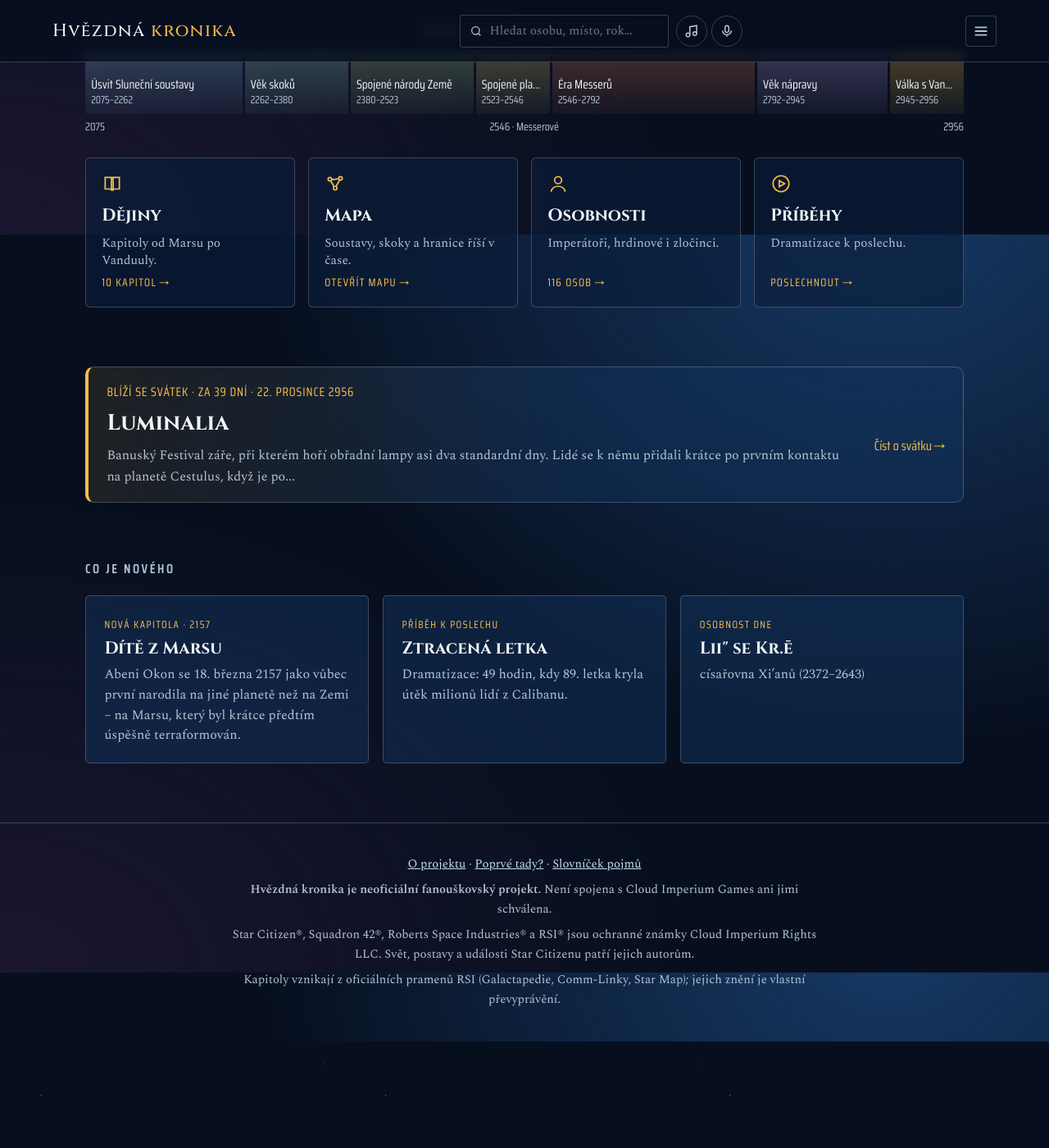
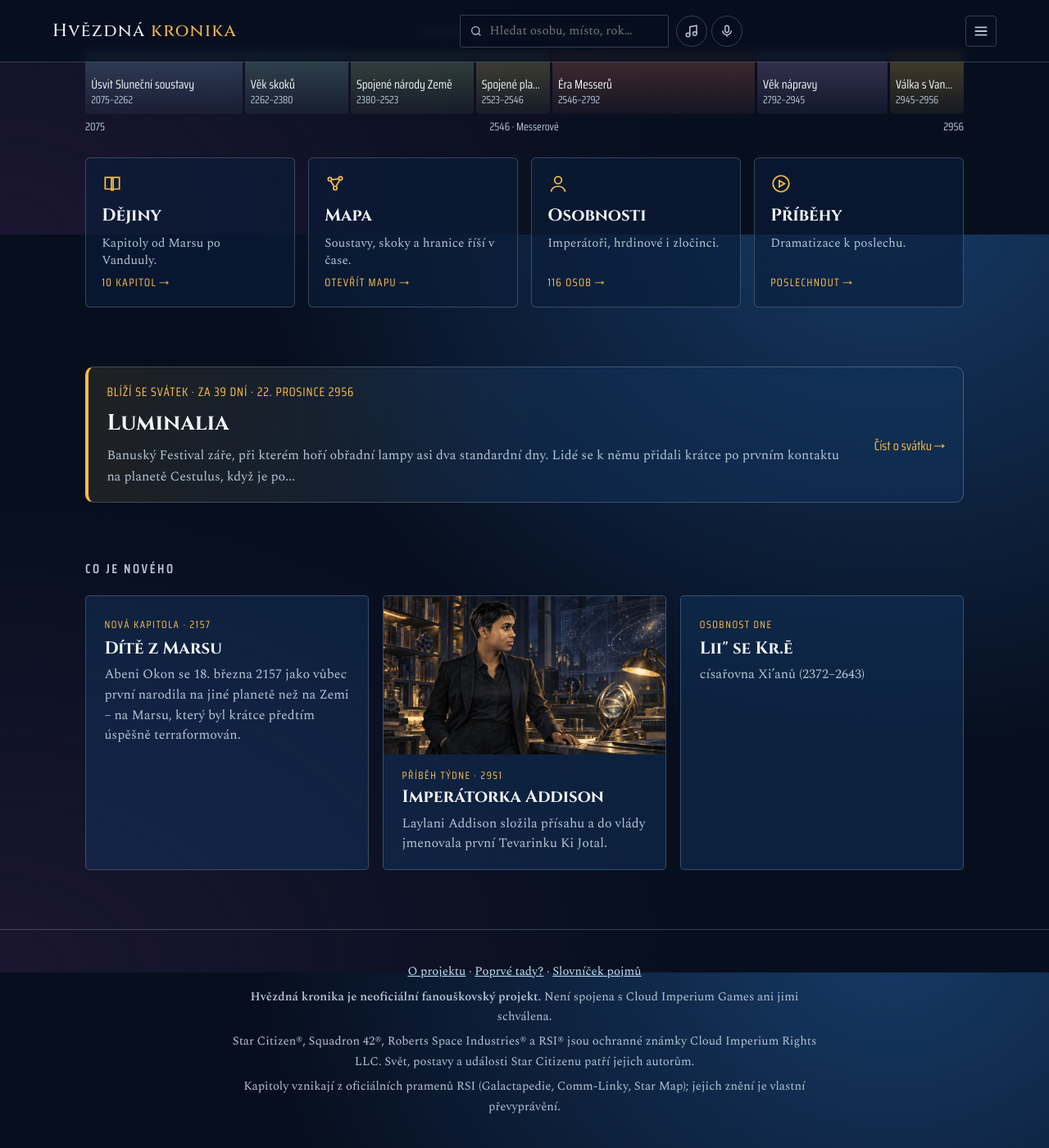
Before and after one commit to dadotik-eng/kronika-vesmiru, a Jekyll site: the page built from index.html, in a window 1280 px wide and 1400 px high, scrolled down 614 px. Shown: the whole window at 82% size. Built offline with Jekyll 4.4.1, drawn with Linux system fonts in a browser that asks for light colours; before the commit the page ends 1884 px from its top, so only the background shows below that.

Commit message:
Titulní stránka: Příběh týdne s ilustrací (střídá se každý týden)
Co-Authored-By: Claude Opus 5.5 <noreply@anthropic.com>
Claude-Session: https://claude.ai/code/session_019nmCp42rAmbc4M4RKrxxCM

```diff
--- a/assets/css/styl.css
+++ b/assets/css/styl.css
@@ -891,3 +891,10 @@ main h1[tabindex="-1"]:focus, main[tabindex="-1"]:focus { outline: none; }
 .il-jmeno ~ figcaption { bottom: auto; top: 6px; }
 .os-ilustrace .il-jmeno { font-size: .95rem; padding: 1.2rem .7rem .45rem; }
 .rod-portret .il-jmeno { font-size: 1rem; }
+
+/* Příběh týdne */
+.domu-karty .karta-tyden { padding: 0 0 1.2rem; overflow: hidden; }
+.karta-tyden[hidden] { display: none !important; }
+.karta-tyden img { display: block; width: 100%; aspect-ratio: 16 / 9; height: auto; object-fit: cover; margin-bottom: .9rem; }
+.karta-tyden .karta-stitek, .karta-tyden h3, .karta-tyden p { margin-left: 1.4rem; margin-right: 1.4rem; }
+.karta-tyden .karta-stitek { display: block; }
--- a/index.html
+++ b/index.html
@@ -98,11 +98,15 @@ sekce: domu
       <p>{{ k.popis }}</p>
     </a>
     {% endif %}
-    <a class="karta" href="{{ '/archiv/#letka' | relative_url }}">
-      <span class="karta-stitek">Příběh k poslechu</span>
-      <h3>Ztracená letka</h3>
-      <p>Dramatizace: 49 hodin, kdy 89. letka kryla útěk milionů lidí z Calibanu.</p>
+    {% assign obrazky = " " %}{% for o in site.osoby %}{% if o.ilustrace %}{% assign obrazky = obrazky | append: o.slug | append: " " %}{% endif %}{% endfor %}
+    {% for p in site.data.pribeh_tydne %}{% assign u = site.udalosti | where: "slug", p.udalost | first %}{% if u %}{% assign hledany = " " | append: p.obrazek | append: " " %}
+    <a class="karta karta-tyden" data-tyden="{{ forloop.index0 }}" href="{% if p.odkaz %}{{ p.odkaz | relative_url }}{% else %}{{ '/casova-osa/' | relative_url }}#{{ p.udalost }}{% endif %}"{% unless forloop.first %} hidden{% endunless %}>
+      {% if obrazky contains hledany %}<img src="{{ '/assets/osoby/' | append: p.obrazek | append: '.webp' | relative_url }}" alt="" loading="lazy" width="960" height="540">{% endif %}
+      <span class="karta-stitek">Příběh týdne · {{ u.rok | floor }}</span>
+      <h3>{{ u.titul }}</h3>
+      <p>{{ u.text }}</p>
     </a>
+    {% endif %}{% endfor %}
     <a class="karta" id="osobnost-dne" href="{{ '/osobnosti/' | relative_url }}">
       <span class="karta-stitek">Osobnost dne</span>
       <h3>Rejstřík osob</h3>
@@ -123,6 +127,9 @@ sekce: domu
     if (p.total) box.querySelector('.dp-prubeh i').style.width = ((p.ln + 1) / p.total * 100) + '%';
     var a = box.querySelector('a'); a.textContent = '▶ Pokračovat'; a.href = Z + 'archiv/#' + p.id + '@' + p.ln;
   }
+  // Příběh týdne: každý týden jiný.
+  var tydny = document.querySelectorAll('.karta-tyden');
+  if (tydny.length) { var t = Math.floor((Date.now() / 864e5 + 3) / 7) % tydny.length; [].forEach.call(tydny, function (el, i) { el.hidden = i !== t; }); }
   // Osobnost dne: každý den jiná osoba z rejstříku.
   fetch(Z + 'data/osoby.json').then(function (r) { return r.json(); }).then(function (o) {
     if (!o.length) return;
```
Also changed, not shown: _data/pribeh_tydne.yml (added, +19 -0 lines).
